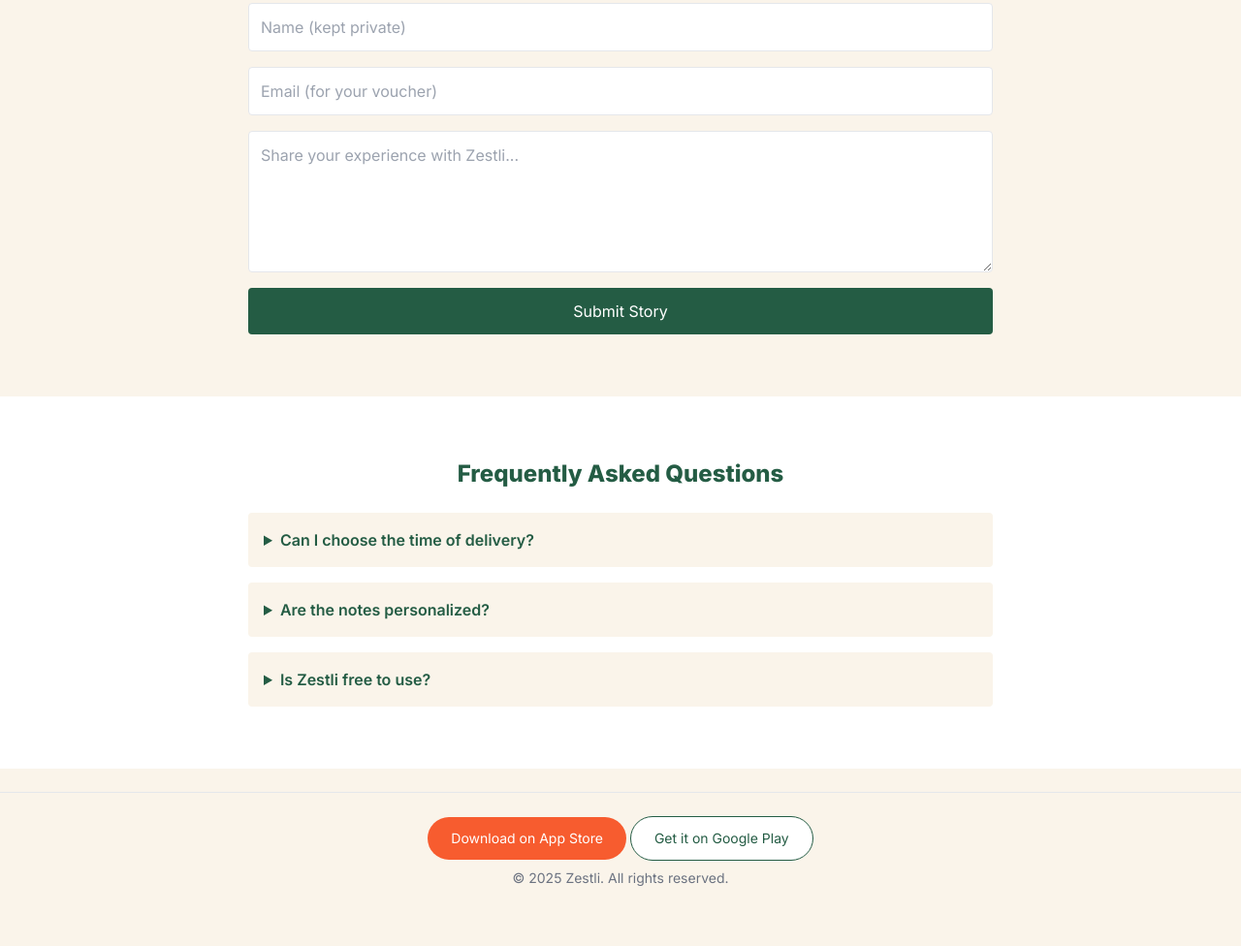
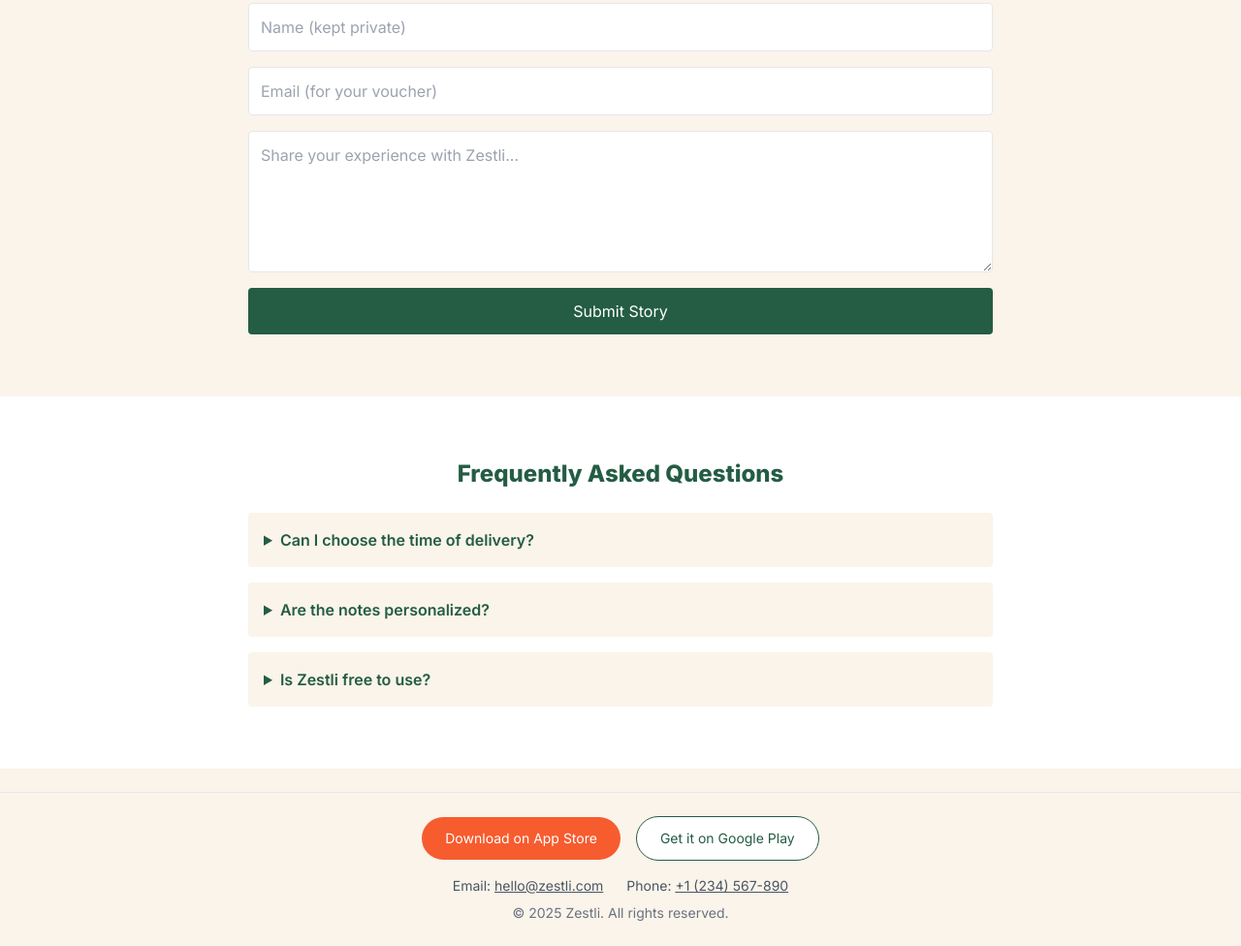
Before and after one commit to jayvu2009/Zestli, a plain HTML site: page index.html in a window 1280 px wide. Shown: the part 2303-3279 px from the top of the page at 97% size. Before the commit the page ends 3243 px from the top, so only its background shows below. Drawn offline with nearby package versions, Linux system fonts and the light colour scheme.

Commit message:
new footer

```diff
--- a/index.html
+++ b/index.html
@@ -163,12 +163,26 @@
     </section>
 
     <!-- Footer -->
-    <footer class="bg-[#FAF4EA] text-center text-sm py-6 border-t mt-6">
-      <div class="mb-2">
-        <button class="bg-[#F75C2F] text-white px-6 py-3 rounded-full hover:bg-orange-600">Download on App Store</button>
-        <button class="bg-white border border-[#245C44] text-[#245C44] px-6 py-3 rounded-full hover:bg-[#245C44] hover:text-white">Get it on Google Play</button>
-      </div>
-      <p class="text-gray-500">&copy; 2025 Zestli. All rights reserved.</p>
-    </footer>
-  </body>
+<footer class="bg-[#FAF4EA] text-center text-sm py-6 border-t mt-6">
+  <!-- Buttons -->
+  <div class="mb-4 space-y-2 md:space-y-0 md:space-x-4 flex flex-col md:flex-row justify-center items-center">
+    <button class="bg-[#F75C2F] text-white px-6 py-3 rounded-full hover:bg-orange-600">
+      Download on App Store
+    </button>
+    <button class="bg-white border border-[#245C44] text-[#245C44] px-6 py-3 rounded-full hover:bg-[#245C44] hover:text-white">
+      Get it on Google Play
+    </button>
+  </div>
+
+  <!-- Contact Info -->
+  <div class="mb-2 text-gray-600 flex flex-col md:flex-row justify-center items-center gap-2 md:gap-6">
+    <p>Email: <a href="mailto:hello@zestli.com" class="underline hover:text-[#245C44]">hello@zestli.com</a></p>
+    <p>Phone: <a href="tel:+1234567890" class="underline hover:text-[#245C44]">+1 (234) 567-890</a></p>
+  </div>
+
+  <!-- Copyright -->
+  <p class="text-gray-500">&copy; 2025 Zestli. All rights reserved.</p>
+</footer>
+
+</body>
 </html>
```
